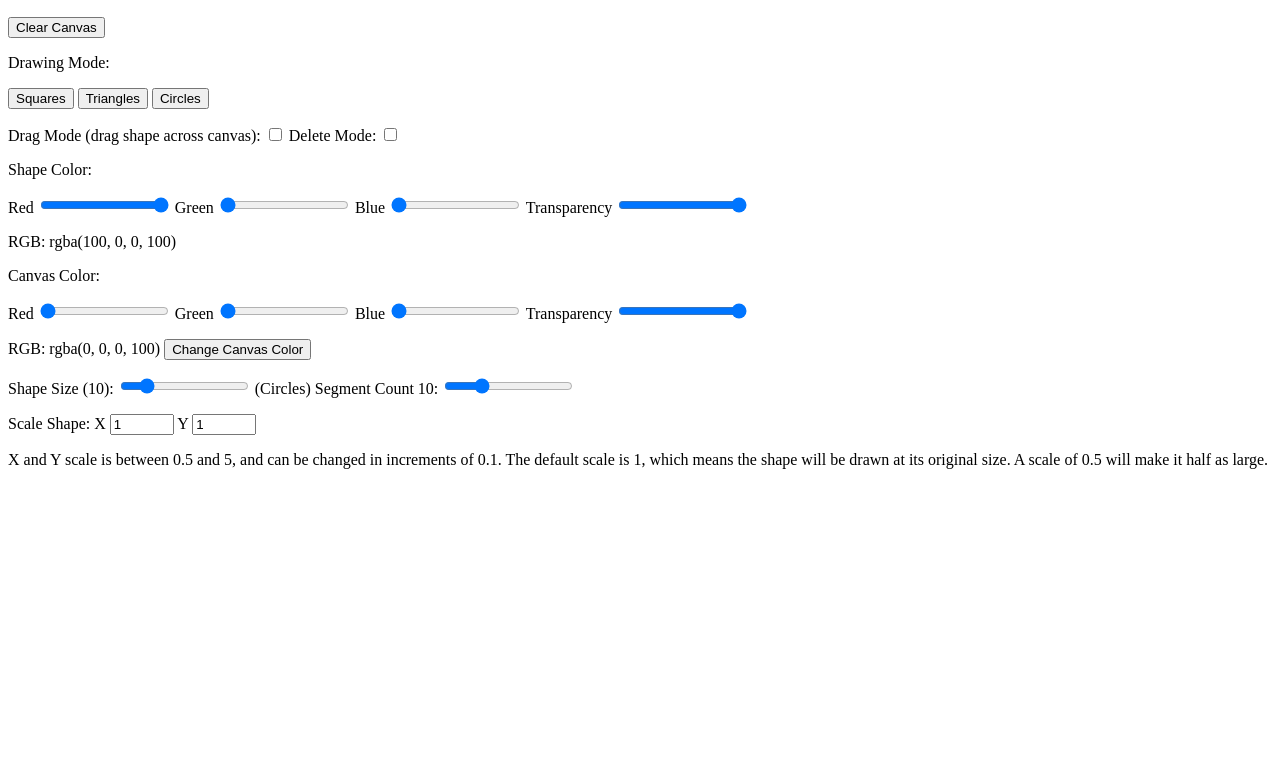
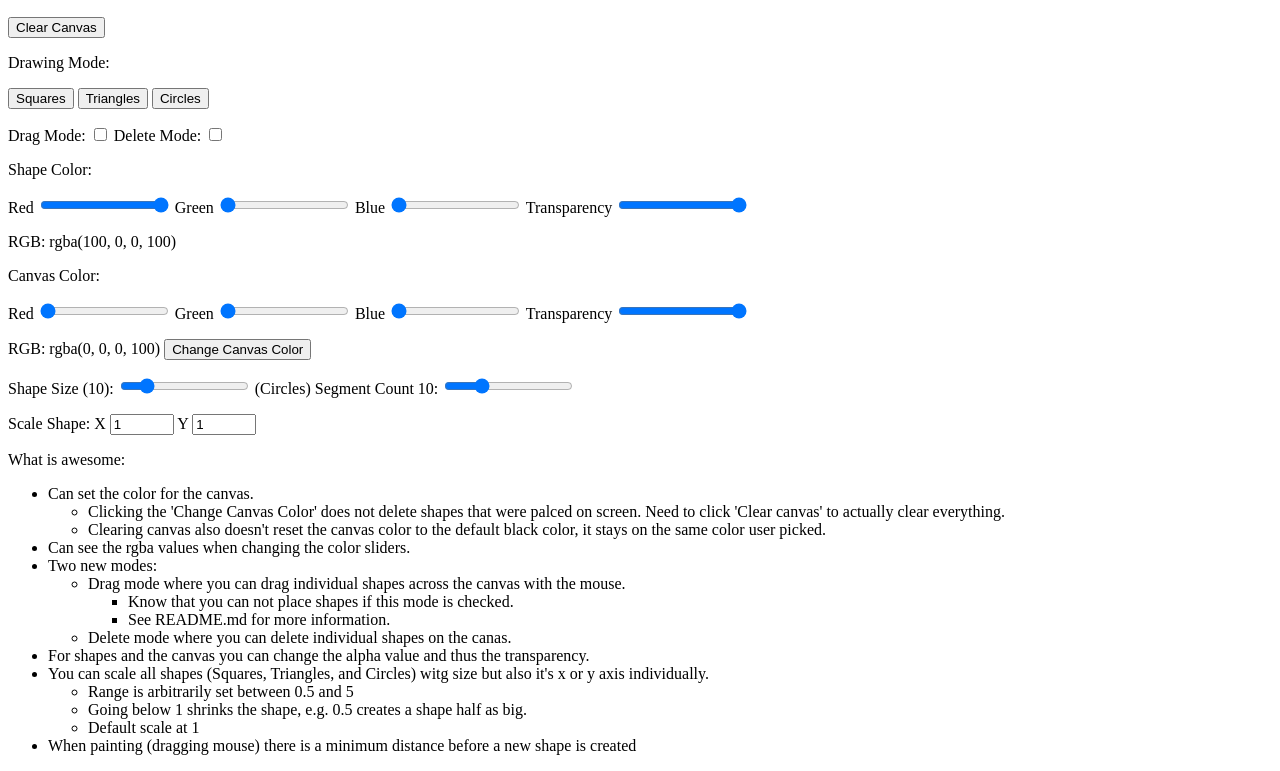
Before and after one commit to ShaunL0603/CSE-160, a plain HTML site: page asgn1/src/asgn1.html in a window 1280 px wide. Shown: the part 411-1182 px from the top of the page. Before the commit the page ends 896 px from the top, so only its background shows below. Drawn offline with Linux system fonts and the light colour scheme.

Commit message:
updated README.md and what is awesome' on web page. Fixed scale to reset to default values if out of range.

```diff
--- a/asgn1/src/asgn1.html
+++ b/asgn1/src/asgn1.html
@@ -1,19 +1,17 @@
 <!DOCTYPE html>
 <html lang="en">
   <head>
-    <meta charset="utf-8" name="color-scheme" content="light dark"/>
-    <!-- <meta charset="utf-8" /> -->
+    <!-- <meta charset="utf-8" name="color-scheme" content="light dark"/> -->
+    <meta charset="utf-8" />
     <title>Change a point color</title>
   </head>
 
   <body onload="main()">
     <canvas id="webgl" width="400" height="400">
-    Please use a browser that supports "canvas"
+      Please use a browser that supports "canvas"
     </canvas>
 
-    <p>
-      <button type="button" id="clearButton">Clear Canvas</button>
-    </p>
+    <p><button type="button" id="clearButton">Clear Canvas</button></p>
 
     <p>Drawing Mode:</p>
     <p>
@@ -23,7 +21,7 @@
     </p>
 
     <p>
-      Drag Mode (drag shape across canvas): <input type="checkbox" id="dragModeCheckbox">
+      Drag Mode: <input type="checkbox" id="dragModeCheckbox">
       Delete Mode: <input type="checkbox" id="deleteModeCheckbox">
     </p>
 
@@ -54,11 +52,35 @@
     <p>
       Scale Shape: X <input type="number" min="0.5" max="5" value="1" step="0.1" class="number" onchange="if (this.value > 5) this.value = 5; if (this.value < 0.5) this.value = 0.5;" id="scaleXSlider">
       Y <input type="number" min="0.5" max="5" value="1" step="0.1" class="number" onchange="if (this.value > 5) this.value = 5; if (this.value < 0.5) this.value = 0.5;" id="scaleYSlider">
-    <p>
-      X and Y scale is between 0.5 and 5, and can be changed in increments of 0.1.
-      The default scale is 1, which means the shape will be drawn at its original size.
-      A scale of 0.5 will make it half as large.
     </p>
+
+    <p>What is awesome:</p>
+    <ul>
+      <li>Can set the color for the canvas.</li>
+        <ul>
+          <li>Clicking the 'Change Canvas Color' does not delete shapes that were palced on screen. Need to click 'Clear canvas' to actually clear everything.</li>
+          <li>Clearing canvas also doesn't reset the canvas color to the default black color, it stays on the same color user picked.</li>
+        </ul>
+      <li>Can see the rgba values when changing the color sliders.</li>
+      <li>Two new modes:
+        <ul>
+          <li>Drag mode where you can drag individual shapes across the canvas with the mouse.</li>
+            <ul>
+              <li>Know that you can not place shapes if this mode is checked.</li>
+              <li>See README.md for more information.</li>
+            </ul>
+          <li>Delete mode where you can delete individual shapes on the canas.</li>
+        </ul>
+      </li>
+      <li>For shapes and the canvas you can change the alpha value and thus the transparency.</li>
+      <li>You can scale all shapes (Squares, Triangles, and Circles) witg size but also it's x or y axis individually.
+        <ul>
+          <li>Range is arbitrarily set between 0.5 and 5</li>
+          <li>Going below 1 shrinks the shape, e.g. 0.5 creates a shape half as big.</li>
+          <li>Default scale at 1</li>
+        </ul>
+      <li>When painting (dragging mouse) there is a minimum distance before a new shape is created</li>
+    </ul>
 
     <script src="../lib/cuon-matrix-cse160.js"></script>
     <script src="../lib/cuon-utils.js"></script>
@@ -67,6 +89,5 @@
     <link rel="stylesheet" href="assets/asgn1.css">
     <script src="Triangle.js"></script>
     <script src="asgn1.js"></script>
-    <!-- <link rel="stylesheet" type="text/css" href="assets/asgn1.css"> -->
   </body>
 </html>
--- a/asgn1/src/asgn1.js
+++ b/asgn1/src/asgn1.js
@@ -33,6 +33,9 @@ var u_Size;
 const TRIANGLE = 0;
 const SQUARE = 1;
 const CIRCLE = 2;
+// Constants for scaling x or y values
+const minScale = 0.5;
+const maxScale = 5;
 
 // Globals related to UI elements
 let g_canvasColor = [0.0, 0.0, 0.0, 1.0];
@@ -173,8 +176,8 @@ function addActionsForHTMLUI() {
   document.getElementById('deleteModeCheckbox').addEventListener('change', function() { g_deleteMode = this.checked; });
 
   // Add actions for the scale shape number inputs
-  document.getElementById('scaleXSlider').addEventListener('input', function() { g_selectedScaleX = this.value; });
-  document.getElementById('scaleYSlider').addEventListener('input', function() { g_selectedScaleY = this.value; });
+  document.getElementById('scaleXSlider').addEventListener('input', function() { g_selectedScaleX = checkScaleValue(Number(this.value)); });
+  document.getElementById('scaleYSlider').addEventListener('input', function() { g_selectedScaleY = checkScaleValue(Number(this.value)); });
 }
 
 function click(ev) {
@@ -268,6 +271,7 @@ function checkDistance() {
       let dy = y - g_lastCoords[1];
       let distance = Math.sqrt(dx*dx + dy*dy);
 
+      // Calculate distance between shapes and take their size into account
       let minDistance = (g_selectedSize / 200.0) * 0.75;
       if (distance < minDistance) {
         return false;
@@ -276,3 +280,13 @@ function checkDistance() {
     g_lastCoords = [x, y];
     return true;
 }
+
+function checkScaleValue(scaler) {
+  if (scaler > 5) {
+    return maxScale;
+  } else if (scaler < 0.5) {
+    return minScale;
+  }
+
+  return scaler; // default
+}
```
Also changed, not shown: asgn1/README.md, asgn1/asgn1 img.png (added).
